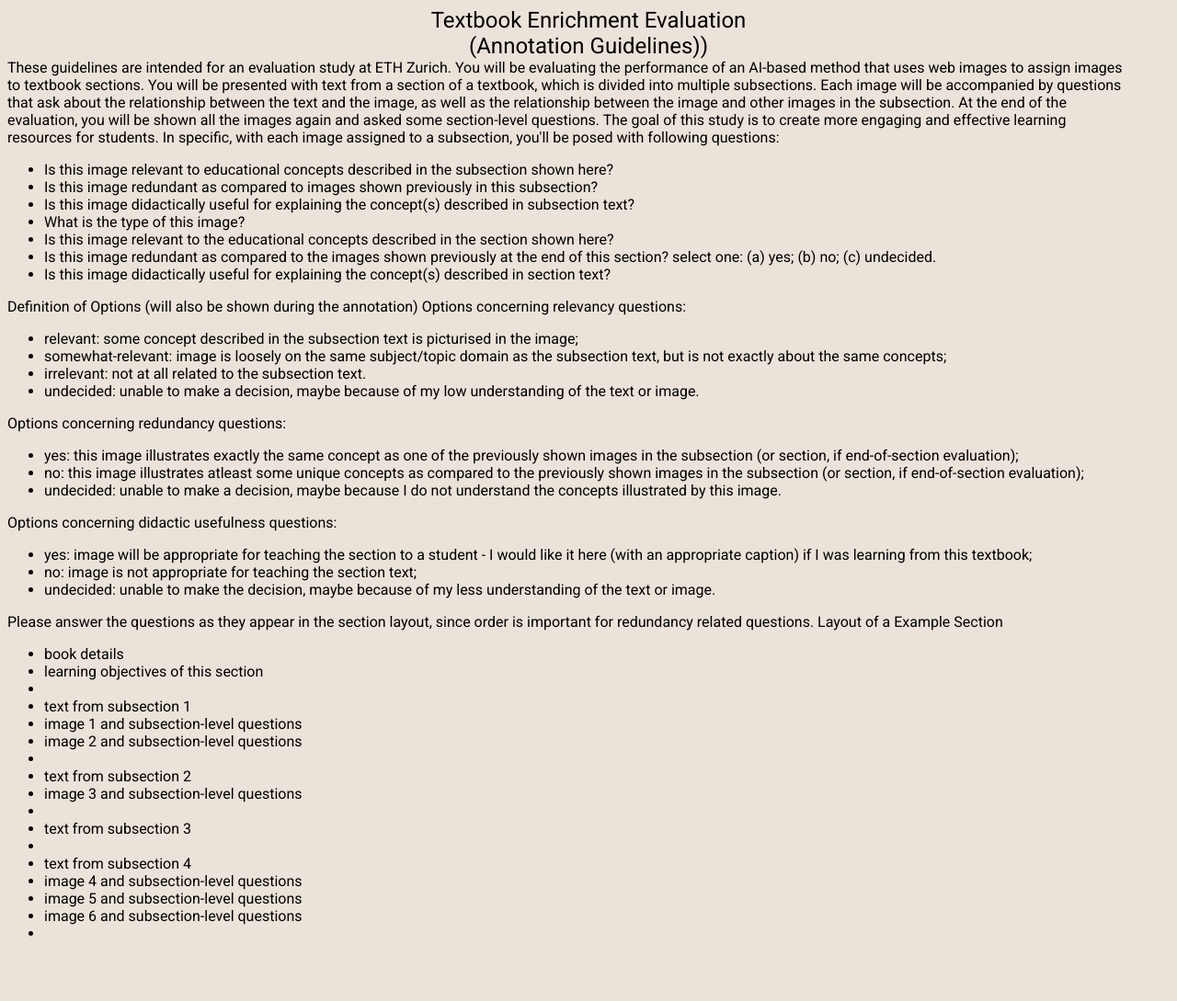
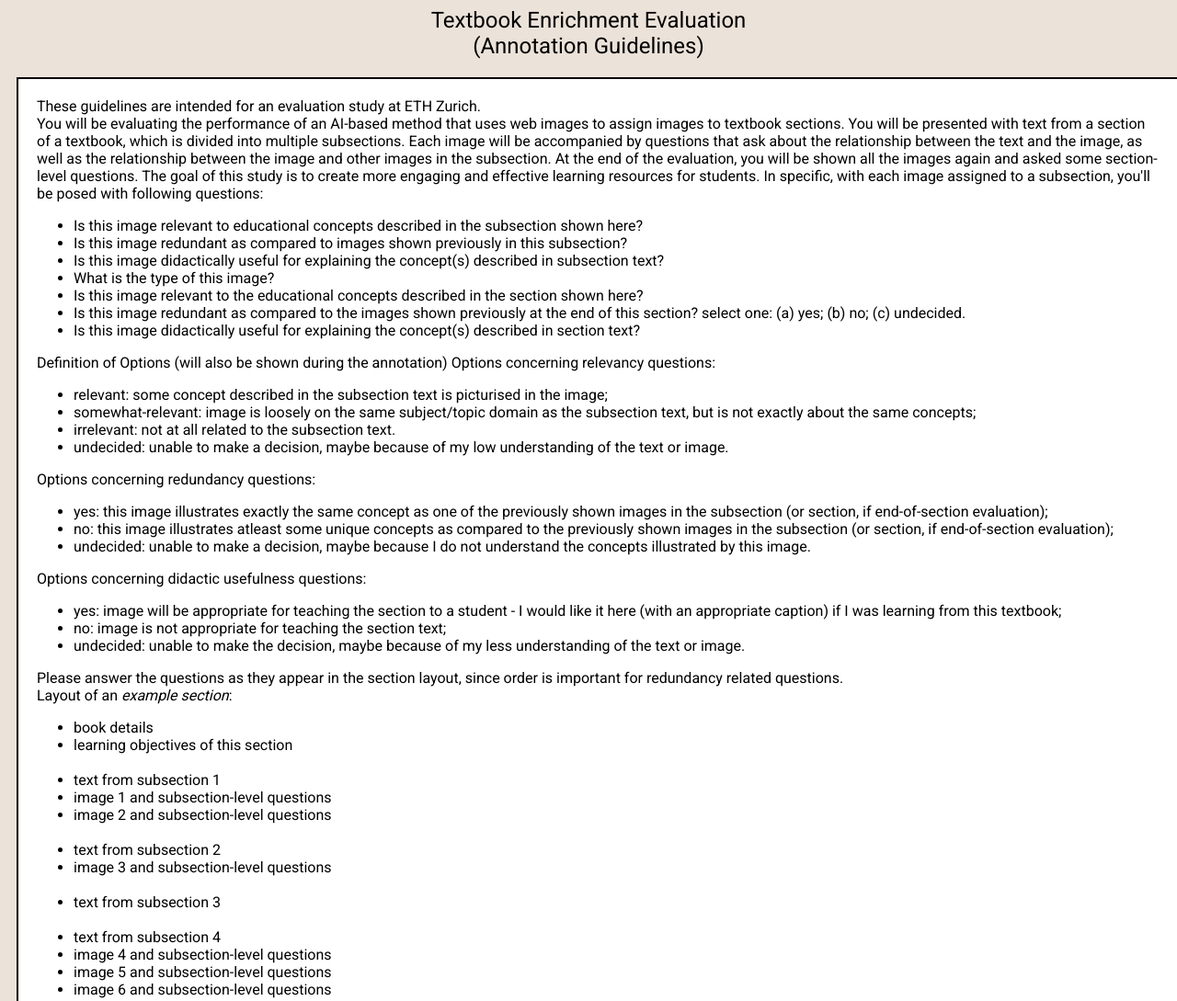
Before and after one commit to eth-nlped/textbook-enrichment, a website: page src_annotation_ui/web/instructions.html in a window 1280 px wide. Shown: the top 1089 px of the page at 92% size. Before the commit the page ends 1045 px from the top, so only its background shows below. Drawn offline with nearby package versions, Linux system fonts and the light colour scheme.

Commit message:
fix guidelines

```diff
--- a/src_annotation_ui/web/index.html
+++ b/src_annotation_ui/web/index.html
@@ -23,7 +23,7 @@
 
 
     <link rel="stylesheet" href='https://fonts.googleapis.com/css?family=Roboto&display=swap'>
-    <link rel='stylesheet' type='text/css' href='style.css?r=5'>
+    <link rel='stylesheet' type='text/css' href='style.css?r=6'>
 </head>
 
 <body style='text-align: center; margin-bottom: 20px; background-color: #ebe2d9;'>
@@ -56,7 +56,7 @@
         You're required to answer the questions as they appear in the section layout, since order is important for redundancy related questions.
 
         This study assumes that you've read the detailed instructions.
-        If you did not, or are unsure, please <a href="big_instructions.html" target="_blank">read them here</a>.
+        If you did not, or are unsure, please <a href="instructions.html" target="_blank">read them here</a>.
     </div>
 
     <div id="phases_area">
--- a/src_annotation_ui/web/instructions.html
+++ b/src_annotation_ui/web/instructions.html
@@ -23,10 +23,11 @@
 
 <body style='text-align: center; margin-bottom: 20px; background-color: #ebe2d9;'>
     <div style="margin-left: auto; margin-right: auto; font-size: x-large;">Textbook Enrichment Evaluation</div>
-    <div style="margin-left: auto; margin-right: auto; font-size: x-large;">(Annotation Guidelines))</div>
+    <div style="margin-left: auto; margin-right: auto; font-size: x-large;">(Annotation Guidelines)</div>
 
     <div id="instruction_area_big">
         These guidelines are intended for an evaluation study at ETH Zurich.
+        <br>
         <!-- If you did not, or are unsure, please <a href="big_instructions" target="_blank">read them here</a>. -->
 
 
@@ -77,21 +78,21 @@
 
         Please answer the questions as they appear in the section layout, since order is important for redundancy related questions.
 
-
-        Layout of a Example Section
+        <br>
+        Layout of an <em>example section</em>:
         <ul>
             <li>book details</li>
             <li>learning objectives of this section</li>
-            <li></li>
+            <br>
             <li>text from subsection 1</li>
             <li>image 1 and subsection-level questions</li>
             <li>image 2 and subsection-level questions</li>
-            <li></li>
+            <br>
             <li>text from subsection 2</li>
             <li>image 3 and subsection-level questions</li>
-            <li></li>
+            <br>
             <li>text from subsection 3</li>
-            <li></li>
+            <br>
             <li>text from subsection 4</li>
             <li>image 4 and subsection-level questions</li>
             <li>image 5 and subsection-level questions</li>
@@ -103,7 +104,6 @@
             <li>image 4 and section-level questions</li>
             <li>image 5 and section-level questions</li>
             <li>image 6 and section-level questions</li> -->
-            <li></li>
         </ul>
 
 
--- a/src_annotation_ui/web/style.css
+++ b/src_annotation_ui/web/style.css
@@ -2,7 +2,7 @@
     font-family: Roboto, Arial, Helvetica, sans-serif;
 }
 
-#main_text_area, .active_response_area, #phases_area, #instruction_area {
+#main_text_area, .active_response_area, #phases_area, #instruction_area, #instruction_area_big {
     vertical-align: top;
     margin-top: 20px;
     border: 2px solid black;
```
